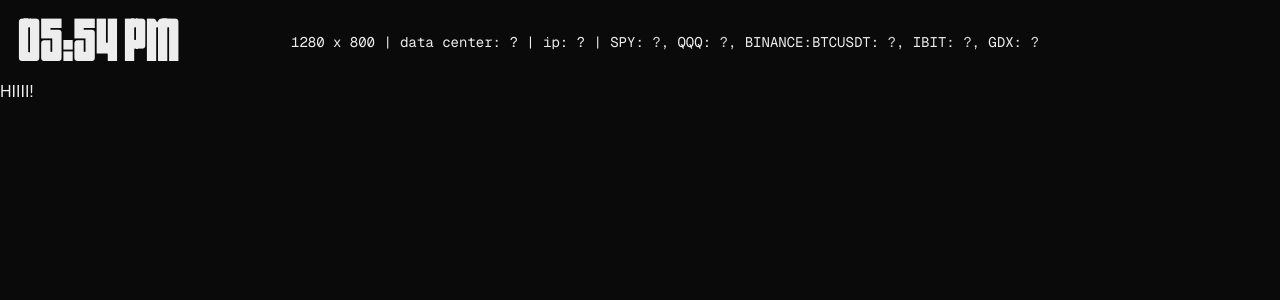
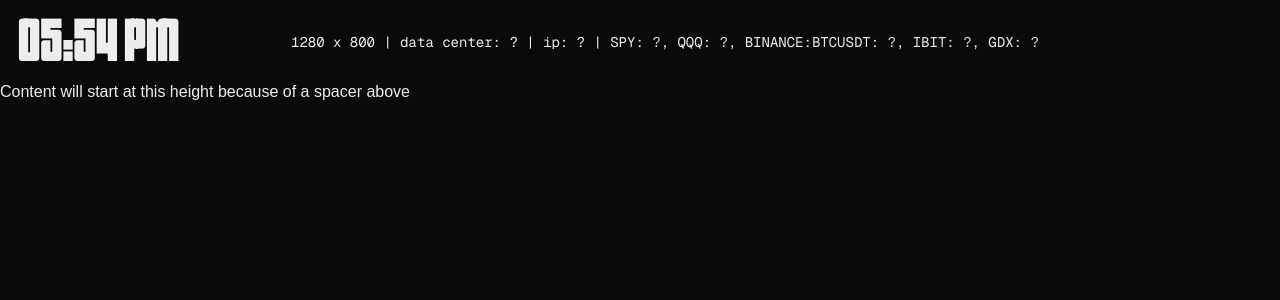
Before and after one commit to NicholasSutin/dashboard, a Next.js app: page / in a window 1280 px wide. Shown: the top 300 px of the page. Built offline with nearby package versions, Linux system fonts and the light colour scheme; no server answers.

Commit message:
minor changes

```diff
--- a/public/mydata.json
+++ b/public/mydata.json
@@ -1,5 +1,5 @@
 {
     "name":"Nicholas Sutin",
     "dailyTickers":"SPY, QQQ, BINANCE:BTCUSDT, IBIT, GDX",
-    "TickersRefresh": 5000
+    "TickersRefresh": 10000
 }
--- a/src/app/page.tsx
+++ b/src/app/page.tsx
@@ -24,7 +24,8 @@ export default function Home() {
         <LastKey />
       </Topbar>
       <div className="h-20" aria-hidden />
-      <h1>HIIII!</h1>
+      <h1>Content will start at this height because of a spacer above</h1>
+
     </div>
   );
 }
```
